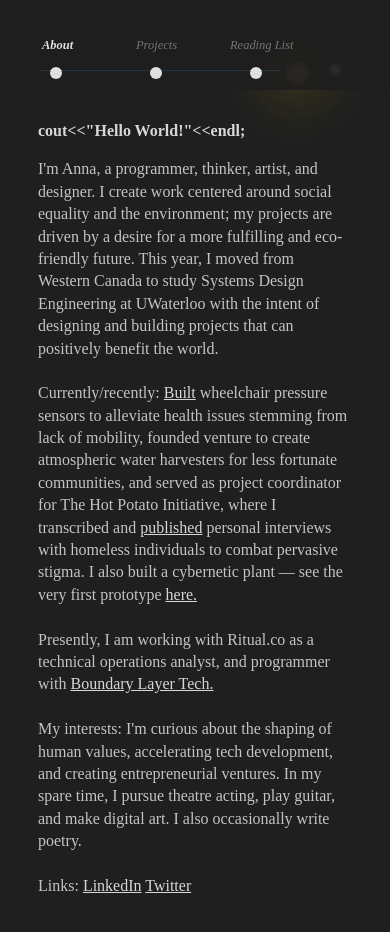
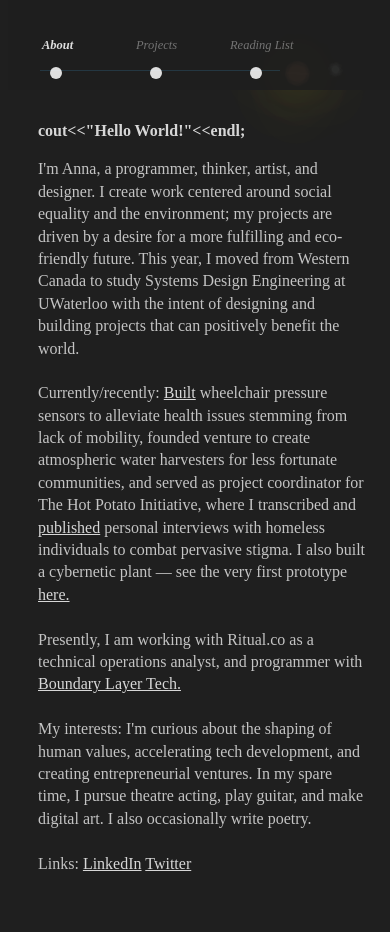
Before and after one commit to anwang427/personalwebsite, a plain HTML site: page index.html in a window 390 px wide. Shown: the top 932 px of the page. Drawn offline with Linux system fonts and the light colour scheme; a script that the page names is missing; a web font is replaced by a local one.

Commit message:
Update style2.css

```diff
--- a/style2.css
+++ b/style2.css
@@ -30,7 +30,7 @@
   .right-page {
   margin-top: 120px;
   margin-left: 30px;
-  padding-right: 13%;
+  padding-right: 8%;
   padding-bottom: 15%;
   text-align: left;
   max-height: 100vh;
```
